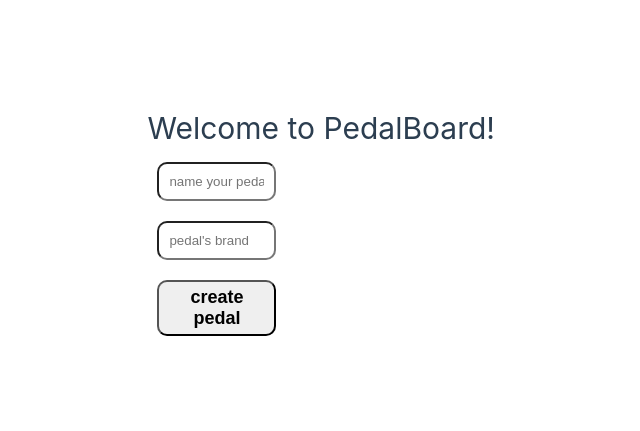
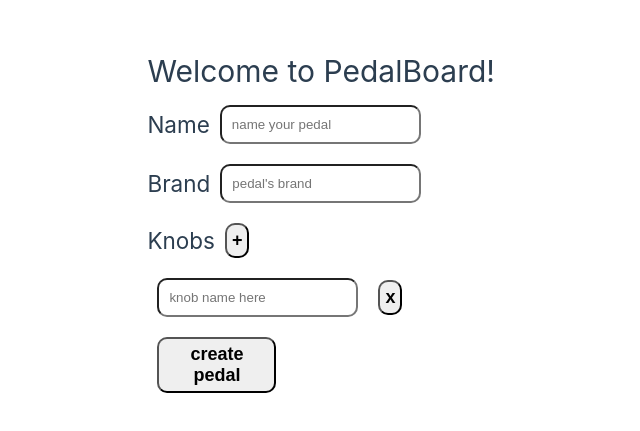
Before and after one commit to matheusberger/pb-front, a Vue app in the folder pedalboard-web/: page / in a window 1280 px wide. Shown: the part 175-606 px from the top of the page, without its empty margins (145-785 px from the left). Built offline with nearby package versions, Linux system fonts and the light colour scheme.

Commit message:
getting multiple knobs from user

```diff
--- a/pedalboard-web/src/components/Home.vue
+++ b/pedalboard-web/src/components/Home.vue
@@ -6,26 +6,51 @@ import { type Knob } from '../models/knob'
 
 const pedals: Ref<Pedal[]> = ref([])
 
+const knobCount = ref(1);
 const pedalName = ref('')
 const pedalBrand = ref('')
-const pedalKnobs = ref([])
+const pedalKnobs: Ref<Knob[]> = ref([{ id: knobCount.value, name: '', value: 0 }])
 
 const addPedal = () => {
     if (pedalName.value != '' && pedalBrand.value != '') {
         pedals.value.push({ name: pedalName.value, brand: pedalBrand.value, knobs: pedalKnobs.value })
 
+        knobCount.value = 1
         pedalName.value = ''
         pedalBrand.value = ''
-        pedalKnobs.value = []
+        pedalKnobs.value = [{ id: knobCount.value, name: '', value: 0 }]
     }
     console.log(pedals.value)
+}
+
+const addKnob = () => {
+    knobCount.value++
+    pedalKnobs.value.push({ id: knobCount.value, name:'', value: 0})
+}
+
+const removeKnob = (knob: Knob) => {
+    pedalKnobs.value = pedalKnobs.value.filter((k) => k !== knob)
 }
 </script>
 
 <template>
   <form @submit.prevent="addPedal">
-    <input type="text" v-model="pedalName" placeholder="name your pedal">
-    <input type="text" v-model="pedalBrand" placeholder="pedal's brand">
+    <div class="singleInput">
+        <h2>Name</h2>
+        <input v-model="pedalName" placeholder="name your pedal">
+    </div>
+    <div class="singleInput">
+        <h2>Brand</h2>
+        <input v-model="pedalBrand" placeholder="pedal's brand">
+    </div>
+    <div class="singleInput">
+        <h2>Knobs</h2>
+        <button @click="addKnob" type="button">+</button>
+    </div>
+    <div class="singleInput" v-for="knob in pedalKnobs" :key="knob.id">
+        <input v-model="knob.name" placeholder="knob name here">
+        <button @click="" type="button">x</button>
+    </div>
     <button>create pedal</button>
   </form>
 </template>
@@ -35,6 +60,12 @@ form {
     display: flex;
     flex-direction: column;
     width: 40%;
+}
+
+.singleInput {
+    display: flex;
+    flex-direction: row;
+    align-items: center;
 }
 
 input {
--- a/pedalboard-web/src/models/knob.ts
+++ b/pedalboard-web/src/models/knob.ts
@@ -1,4 +1,5 @@
 export interface Knob {
+    id: number;
     name: string;
     value: number;
 }
```
